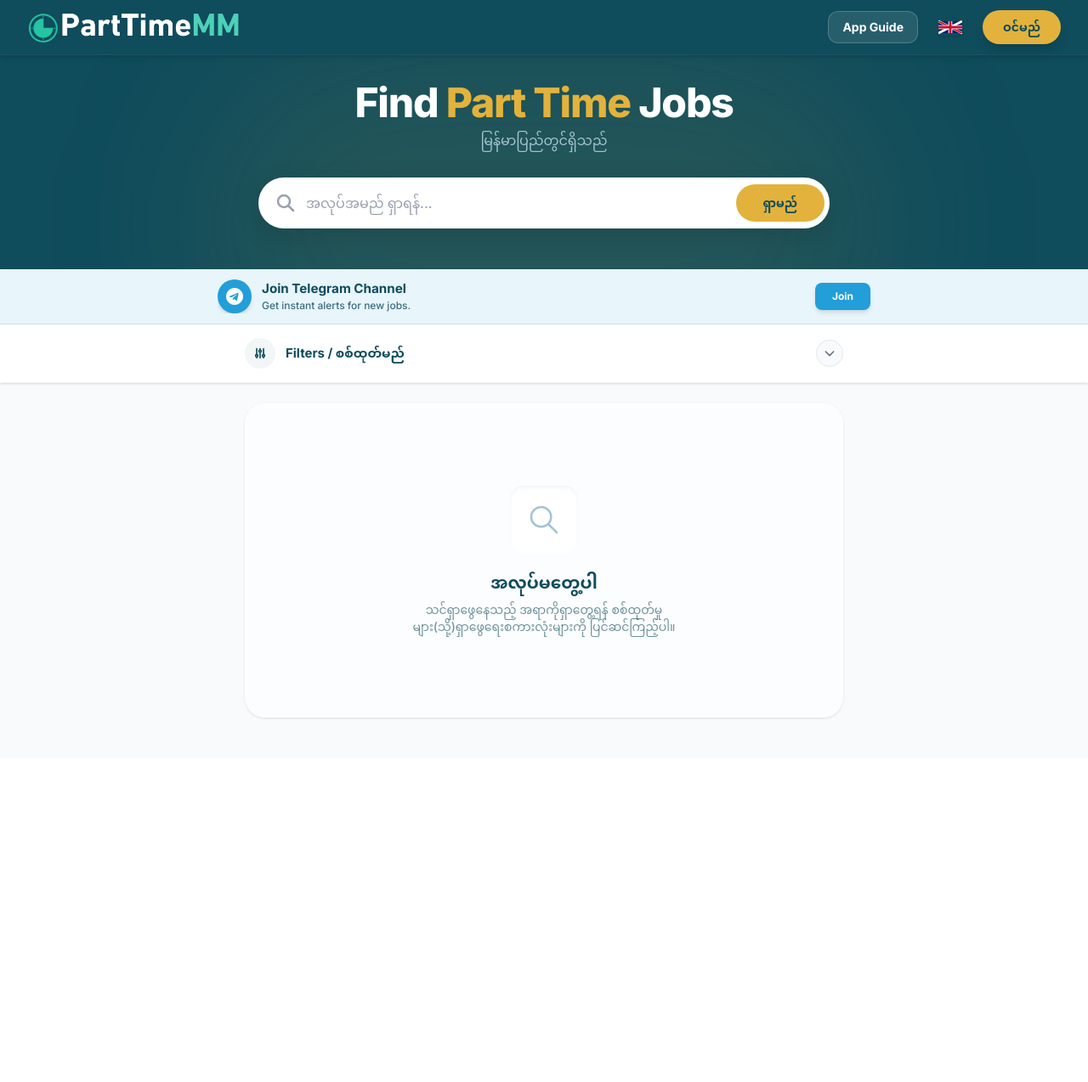
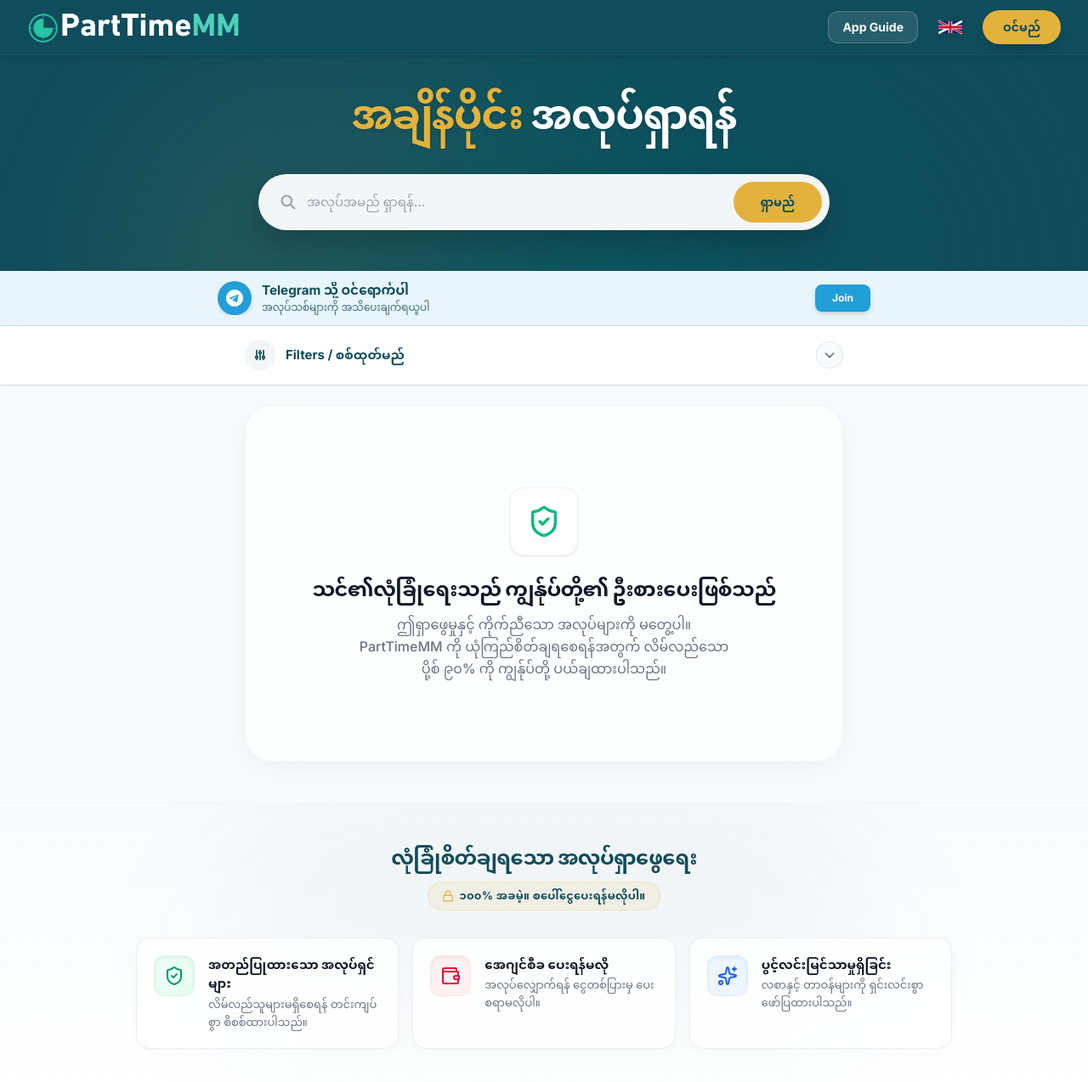
Before and after one commit to GarySPS/parttimemyanmar, a Next.js app: page / in a window 1280 px wide. Shown: the top 1274 px of the page at 85% size. Before the commit the page ends 893 px from the top, so only its background shows below. Built offline with nearby package versions, Linux system fonts and the light colour scheme; no server answers; the database is empty.

Commit message:
add page

```diff
--- a/src/app/page.tsx
+++ b/src/app/page.tsx
@@ -12,6 +12,7 @@ import CloseJobButton from '../components/CloseJobButton';
 import { getLang } from './utils/getLang';
 import { dictionaries } from './utils/dictionaries';
 import TelegramBanner from '../components/TelegramBanner';
+import { ShieldCheck, Wallet, Sparkles, Lock } from 'lucide-react';
 
 export default async function Home({
   searchParams,
@@ -87,36 +88,32 @@ export default async function Home({
       <div className="relative z-10 flex flex-col h-full">
         <Navbar />
 
-        {/* Full-width Search Hero (Sleek) */}
-        <div className="w-full bg-[#0f4c5c] pt-8 pb-12 px-4 md:px-8 relative z-10 overflow-hidden shadow-md">
-          <div className="absolute top-0 left-1/2 -translate-x-1/2 w-[800px] h-[400px] bg-[#e3b23c]/10 blur-[100px] rounded-full pointer-events-none"></div>
+        {/* HIGH-END PREMIUM HERO SECTION */}
+        <div className="w-full bg-[#0f4c5c] pt-10 pb-12 px-4 md:px-8 relative z-10 overflow-hidden shadow-md">
+          {/* Subtle Claude-style gradient mesh background */}
+          <div className="absolute top-0 left-1/2 -translate-x-1/2 w-[1000px] h-[500px] bg-gradient-to-r from-[#e3b23c]/15 via-emerald-500/10 to-[#0f4c5c] blur-[100px] rounded-full pointer-events-none opacity-80"></div>
 
           <div className="max-w-4xl mx-auto relative z-10">
-            <div className="text-center mb-8 px-2">
-              {/* Visually clean title for humans */}
-              <h1 className="text-3xl md:text-5xl font-extrabold text-white tracking-tight mb-2">
-                Find <span className="text-[#e3b23c]">Part Time</span> Jobs
+            <div className="text-center mb-10 px-2">
+              <h1 className="text-3xl sm:text-4xl md:text-5xl font-extrabold text-white tracking-tight drop-shadow-sm leading-tight whitespace-nowrap">
+                {t.heroFind}<span className="text-[#e3b23c]">{t.heroPartTime}</span>{t.heroJobs}
               </h1>
-              <p className="text-[#a4c3d2] text-sm md:text-base font-medium">
-                {t.subtitle}
-              </p>
-
-              {/* SEO TEXT: Hidden visually, but read perfectly by Google bots */}
               <h2 className="sr-only">
                 PartTimeMM Part Time Jobs မြန်မာပြည်. Search the best part time jobs (အချိန်ပိုင်း အလုပ်), freelance work, and student roles in Myanmar on PartTimeMM.
               </h2>
             </div>
 
-            <form method="GET" action="/" className="max-w-2xl mx-auto flex items-center bg-white rounded-full p-1.5 pl-5 shadow-[0_8px_30px_rgb(0,0,0,0.12)] focus-within:ring-4 focus-within:ring-[#e3b23c]/30 transition-all">
-              <svg className="w-6 h-6 text-gray-400" fill="none" stroke="currentColor" viewBox="0 0 24 24"><path strokeLinecap="round" strokeLinejoin="round" strokeWidth={2.5} d="M21 21l-6-6m2-5a7 7 0 11-14 0 7 7 0 0114 0z" /></svg>
+            {/* Premium Floating Search Bar */}
+            <form method="GET" action="/" className="max-w-2xl mx-auto flex items-center bg-white/95 backdrop-blur-xl rounded-full p-2 pl-6 shadow-[0_15px_35px_rgb(0,0,0,0.2)] focus-within:ring-4 focus-within:ring-[#e3b23c]/40 focus-within:bg-white transition-all duration-300 border border-white/20">
+              <svg className="w-5 h-5 text-gray-400" fill="none" stroke="currentColor" viewBox="0 0 24 24"><path strokeLinecap="round" strokeLinejoin="round" strokeWidth={2.5} d="M21 21l-6-6m2-5a7 7 0 11-14 0 7 7 0 0114 0z" /></svg>
               <input
                 type="text"
                 name="q"
                 defaultValue={searchTerm}
                 placeholder={t.searchPlaceholder}
-                className="flex-1 w-full bg-transparent border-none text-base font-medium text-gray-900 focus:outline-none focus:ring-0 placeholder-gray-400 py-3 px-3"
+                className="flex-1 w-full bg-transparent border-none text-[15px] font-medium text-gray-900 focus:outline-none focus:ring-0 placeholder-gray-400 py-3 px-3"
               />
-              <button type="submit" className="px-6 md:px-8 py-3 bg-[#e3b23c] text-[#0f4c5c] rounded-full text-sm font-bold hover:bg-[#f0c254] transition-colors">
+              <button type="submit" className="px-8 py-3.5 bg-[#e3b23c] text-[#0f4c5c] rounded-full text-sm font-bold hover:bg-[#f0c254] hover:shadow-lg hover:shadow-[#e3b23c]/40 transition-all active:scale-95">
                 {t.searchBtn}
               </button>
             </form>
@@ -127,7 +124,7 @@ export default async function Home({
         <TelegramBanner />
 
         {/* PREMIUM EXPANDABLE FILTER SECTION */}
-        <section className="w-full bg-white border-b border-gray-100 relative z-30 shadow-sm">
+        <section className="w-full bg-white/95 backdrop-blur-md border-b border-gray-100 sticky top-[64px] z-40 shadow-sm">
           <div className="max-w-3xl mx-auto px-4 md:px-8">
             <details className="group [&_summary::-webkit-details-marker]:hidden">
 
@@ -360,17 +357,76 @@ export default async function Home({
                 })}
               </div>
             ) : (
-              <div className="w-full py-24 bg-white/60 backdrop-blur-md rounded-3xl border border-white/50 text-center shadow-sm flex flex-col items-center justify-center">
-                <div className="w-20 h-20 bg-white/80 rounded-2xl flex items-center justify-center mb-5 shadow-inner">
-                  <svg className="w-10 h-10 text-[#a4c3d2]" fill="none" viewBox="0 0 24 24" stroke="currentColor">
-                    <path strokeLinecap="round" strokeLinejoin="round" strokeWidth={1.5} d="M21 21l-6-6m2-5a7 7 0 11-14 0 7 7 0 0114 0z" />
-                  </svg>
+              /* PREMIUM ANTI-SCAM EMPTY STATE */
+              <div className="w-full py-24 px-6 bg-white/70 backdrop-blur-2xl rounded-[2rem] border border-gray-100 text-center shadow-[0_8px_30px_rgb(0,0,0,0.04)] flex flex-col items-center justify-center">
+                <div className="w-20 h-20 bg-white rounded-2xl flex items-center justify-center mb-6 shadow-sm border border-gray-100">
+                  <ShieldCheck className="w-10 h-10 text-emerald-500" />
                 </div>
-                <h3 className="text-xl font-extrabold text-[#0f4c5c] mb-2">{t.noJobs}</h3>
-                <p className="text-[#0f4c5c]/60 text-sm max-w-xs mx-auto font-medium">{t.noJobsDesc}</p>
+                <h3 className="text-2xl font-extrabold text-gray-900 mb-3 tracking-tight">{t.emptyStateTitle}</h3>
+                <p className="text-gray-500 text-base max-w-md mx-auto font-medium leading-relaxed">
+                  {t.emptyStateDesc}
+                </p>
+                {hasActiveFilters && (
+                  <Link href="/" className="mt-8 px-8 py-3 bg-gray-900 text-white rounded-full text-sm font-bold hover:bg-gray-800 transition-colors shadow-lg shadow-gray-900/20 active:scale-95">
+                    {t.clearFilters}
+                  </Link>
+                )}
               </div>
             )}
           </section>
+        </div>
+
+        {/* PREMIUM COMPACT TRUST FOOTER */}
+        <div className="w-full bg-gradient-to-b from-[#f8fafc] to-white border-t border-gray-100 pt-12 pb-16 mt-auto relative overflow-hidden">
+          {/* Subtle background flair */}
+          <div className="absolute top-0 left-1/2 -translate-x-1/2 w-[800px] h-[400px] bg-gradient-to-b from-[#0f4c5c]/5 to-transparent blur-[80px] rounded-full pointer-events-none"></div>
+
+          <div className="max-w-5xl mx-auto px-4 md:px-8 relative z-10">
+
+            {/* Header & Lock Micro-copy */}
+            <div className="flex flex-col items-center text-center mb-8">
+              <h3 className="text-xl md:text-2xl font-extrabold text-[#0f4c5c] tracking-tight">{t.footerTitle}</h3>
+              <div className="flex items-center justify-center gap-1.5 mt-3 px-4 py-1.5 bg-[#e3b23c]/10 rounded-full border border-[#e3b23c]/20">
+                <Lock className="w-3.5 h-3.5 text-[#e3b23c]" />
+                <span className="text-[#0f4c5c] text-[13px] font-bold tracking-wide">{t.footerSub}</span>
+              </div>
+            </div>
+
+            <div className="grid grid-cols-1 md:grid-cols-3 gap-4">
+              {/* Premium Compact Badge 1 */}
+              <div className="group relative bg-white/80 backdrop-blur-md border border-gray-200/60 p-5 rounded-2xl shadow-[0_2px_12px_rgba(0,0,0,0.02)] hover:shadow-[0_8px_24px_rgba(15,76,92,0.06)] hover:border-[#0f4c5c]/20 hover:-translate-y-0.5 transition-all duration-300 flex items-start gap-4">
+                <div className="w-12 h-12 shrink-0 rounded-xl bg-gradient-to-br from-emerald-50 to-emerald-100/50 border border-emerald-100 flex items-center justify-center group-hover:scale-105 transition-transform duration-300 shadow-inner">
+                  <ShieldCheck className="w-6 h-6 text-emerald-600" />
+                </div>
+                <div>
+                  <p className="text-[15px] font-bold text-gray-900 mb-0.5">{t.badge1Title}</p>
+                  <p className="text-[13px] text-gray-500 font-medium leading-relaxed">{t.badge1Desc}</p>
+                </div>
+              </div>
+
+              {/* Premium Compact Badge 2 */}
+              <div className="group relative bg-white/80 backdrop-blur-md border border-gray-200/60 p-5 rounded-2xl shadow-[0_2px_12px_rgba(0,0,0,0.02)] hover:shadow-[0_8px_24px_rgba(15,76,92,0.06)] hover:border-[#0f4c5c]/20 hover:-translate-y-0.5 transition-all duration-300 flex items-start gap-4">
+                <div className="w-12 h-12 shrink-0 rounded-xl bg-gradient-to-br from-rose-50 to-rose-100/50 border border-rose-100 flex items-center justify-center group-hover:scale-105 transition-transform duration-300 shadow-inner">
+                  <Wallet className="w-6 h-6 text-rose-600" />
+                </div>
+                <div>
+                  <p className="text-[15px] font-bold text-gray-900 mb-0.5">{t.badge2Title}</p>
+                  <p className="text-[13px] text-gray-500 font-medium leading-relaxed">{t.badge2Desc}</p>
+                </div>
+              </div>
+
+              {/* Premium Compact Badge 3 */}
+              <div className="group relative bg-white/80 backdrop-blur-md border border-gray-200/60 p-5 rounded-2xl shadow-[0_2px_12px_rgba(0,0,0,0.02)] hover:shadow-[0_8px_24px_rgba(15,76,92,0.06)] hover:border-[#0f4c5c]/20 hover:-translate-y-0.5 transition-all duration-300 flex items-start gap-4">
+                <div className="w-12 h-12 shrink-0 rounded-xl bg-gradient-to-br from-blue-50 to-blue-100/50 border border-blue-100 flex items-center justify-center group-hover:scale-105 transition-transform duration-300 shadow-inner">
+                  <Sparkles className="w-6 h-6 text-blue-600" />
+                </div>
+                <div>
+                  <p className="text-[15px] font-bold text-gray-900 mb-0.5">{t.badge3Title}</p>
+                  <p className="text-[13px] text-gray-500 font-medium leading-relaxed">{t.badge3Desc}</p>
+                </div>
+              </div>
+            </div>
+          </div>
         </div>
 
         {/* SEO Structured Data: Google Sitelinks Search Box */}
--- a/src/app/utils/dictionaries.ts
+++ b/src/app/utils/dictionaries.ts
@@ -5,6 +5,7 @@ export type Language = 'my' | 'en';
 export const dictionaries = {
   my: {
     nav: {
+      jobs: "အလုပ်များ",
       postJob: "အလုပ် Post တင်ရန်",
       profile: "ပရိုဖိုင်",
       savedJobs: "မှတ်ထားသော အလုပ်များ",
@@ -15,6 +16,9 @@ export const dictionaries = {
       safetyAlert: "၁၀၀% အမည်မဖော်ပြသောတိုက်ရိုက်လမ်းညွှန်။ လုံခြုံရေးအတွက် အမြဲတမ်း နေ့ဘက် လူစည်ကားသောနေရာတွင်သာ တွေ့ဆုံပါ။ ကြိုတင်ငွေပေးချေမှုတောင်းဆိုခြင်းများသတိပြုပါ။"
     },
     home: {
+      heroFind: "",
+      heroPartTime: "အချိန်ပိုင်း",
+      heroJobs: " အလုပ်ရှာရန်",
       title: "Part Time Jobs",
       subtitle: "မြန်မာပြည်တွင်ရှိသည်",
       searchPlaceholder: "အလုပ်အမည် ရှာရန်...",
@@ -38,7 +42,18 @@ export const dictionaries = {
   per: "/",
   expired: "သက်တမ်းကုန်သွားပါပြီ",
   daysLeft: "ရက် ကျန်သေးသည်",
-  all: "အားလုံး"
+  all: "အားလုံး",
+  trustTop: "၁၀၀% အခမဲ့။ မည်သည့်အခကြေးငွေမှ ပေးရန်မလိုပါ။",
+  emptyStateTitle: "သင်၏လုံခြုံရေးသည် ကျွန်ုပ်တို့၏ ဦးစားပေးဖြစ်သည်",
+  emptyStateDesc: "ဤရှာဖွေမှုနှင့် ကိုက်ညီသော အလုပ်များကို မတွေ့ပါ။ PartTimeMM ကို ယုံကြည်စိတ်ချရစေရန်အတွက် လိမ်လည်သော ပို့စ် ၉၀% ကို ကျွန်ုပ်တို့ ပယ်ချထားပါသည်။",
+  footerTitle: "လုံခြုံစိတ်ချရသော အလုပ်ရှာဖွေရေး",
+  footerSub: "၁၀၀% အခမဲ့။ စပေါ်ငွေပေးရန်မလိုပါ။",
+  badge1Title: "အတည်ပြုထားသော အလုပ်ရှင်များ",
+  badge1Desc: "လိမ်လည်သူများမရှိစေရန် တင်းကျပ်စွာ စိစစ်ထားပါသည်။",
+  badge2Title: "အေဂျင်စီခ ပေးရန်မလို",
+  badge2Desc: "အလုပ်လျှောက်ရန် ငွေတစ်ပြားမှ ပေးစရာမလိုပါ။",
+  badge3Title: "ပွင့်လင်းမြင်သာမှုရှိခြင်း",
+  badge3Desc: "လစာနှင့် တာဝန်များကို ရှင်းလင်းစွာ ဖော်ပြထားပါသည်။"
     },
     login: {
   emailLabel: "အီးမေးလ်လိပ်စာ",
@@ -230,12 +245,18 @@ installGuide: {
   androidStep2: "၂။ အပေါ်ညာဘက်ထောင့်ရှိ Menu ခလုတ် (အစက်သုံးစက်) ကို နှိပ်ပါ။",
   androidStep3: "၃။ 'Add to Home screen' သို့မဟုတ် 'Install App' ကို နှိပ်ပါ။",
   backBtn: "ပင်မစာမျက်နှာသို့ ပြန်သွားမည်"
-}
+},
+telegram: {
+      title: "Telegram သို့ ဝင်ရောက်ပါ",
+      subtitle: "အလုပ်သစ်များကို အသိပေးချက်ရယူပါ",
+      joinBtn: "Join"
+    },
   },
 
 
   en: {
     nav: {
+      jobs: "Jobs",
       postJob: "Post a Job",
       profile: "Profile",
       savedJobs: "Saved Jobs",
@@ -246,6 +267,9 @@ installGuide: {
       safetyAlert: "100% anonymous directory. Always meet in public daylight within your immediate ward. Never pay in advance for no reason."
     },
     home: {
+      heroFind: "Find ",
+      heroPartTime: "Part Time",
+      heroJobs: " Jobs",
       title: "Part Time Jobs",
       subtitle: "in Myanmar",
       searchPlaceholder: "Search job title...",
@@ -269,7 +293,18 @@ installGuide: {
   per: " per ",
   expired: "Expired",
   daysLeft: "d+ left",
-  all: "All"
+  all: "All",
+  trustTop: "100% Free for Job Seekers. No fees ever.",
+  emptyStateTitle: "Your Safety is our Priority",
+  emptyStateDesc: "We couldn't find any jobs matching this filter. We actively reject 90% of sketchy listings and social media scams to keep PartTimeMM clean.",
+  footerTitle: "Your Safe Job Platform",
+  footerSub: "100% Free for Job Seekers. No fees ever.",
+  badge1Title: "Verified Employers",
+  badge1Desc: "Strict platform vetting process keeps scammers out.",
+  badge2Title: "Zero Deposit Fees",
+  badge2Desc: "You never pay a single kyat to apply or interview.",
+  badge3Title: "Clear Salary & Duties",
+  badge3Desc: "Transparent job postings with no hidden traps."
     },
     login: {
   emailLabel: "Email Address",
@@ -461,6 +496,11 @@ installGuide: {
   androidStep2: "2. Tap the Menu button (three dots in the top right corner).",
   androidStep3: "3. Tap 'Add to Home screen' or 'Install App'.",
   backBtn: "Back to Home"
-}
+},
+telegram: {
+      title: "Join Telegram Channel",
+      subtitle: "Get instant alerts for new jobs.",
+      joinBtn: "Join"
+    },
   }
 };
--- a/src/components/Navbar.tsx
+++ b/src/components/Navbar.tsx
@@ -65,7 +65,7 @@ export default async function Navbar() {
                   <svg className="w-5 h-5 text-gray-400" fill="none" viewBox="0 0 24 24" stroke="currentColor">
                     <path strokeLinecap="round" strokeLinejoin="round" strokeWidth={2} d="M21 13.255A23.931 23.931 0 0112 15c-3.183 0-6.22-.62-9-1.745M16 6V4a2 2 0 00-2-2h-4a2 2 0 00-2 2v2m4 6h.01M5 20h14a2 2 0 002-2V8a2 2 0 00-2-2H5a2 2 0 00-2 2v10a2 2 0 002 2z" />
                   </svg>
-                  Jobs
+                  {t.jobs}
                 </Link>
               </div>
 
--- a/src/components/TelegramBanner.tsx
+++ b/src/components/TelegramBanner.tsx
@@ -1,6 +1,12 @@
 //src/components/TelegramBanner.ts
 
-export default function TelegramBanner() {
+import { getLang } from '../app/utils/getLang'; // Adjust path if your utils are in src/utils/
+import { dictionaries } from '../app/utils/dictionaries';
+
+export default async function TelegramBanner() {
+  const lang = await getLang();
+  const t = dictionaries[lang].telegram;
+
   return (
     <div className="w-full bg-[#e8f5fb] border-b border-[#229ED9]/20 shadow-sm py-3 px-4 md:px-8 relative z-20">
       <div className="w-full max-w-3xl mx-auto flex flex-row items-center justify-between gap-3">
@@ -14,10 +20,10 @@ export default function TelegramBanner() {
           </div>
           <div className="text-left flex-1 min-w-0">
             <h3 className="text-[0.95rem] font-bold text-[#0f4c5c] leading-tight truncate">
-              Join Telegram Channel
+              {t.title}
             </h3>
             <p className="text-[0.75rem] text-[#0f4c5c]/80 font-medium mt-0.5 truncate">
-              Get instant alerts for new jobs.
+              {t.subtitle}
             </p>
           </div>
         </div>
@@ -29,7 +35,7 @@ export default function TelegramBanner() {
           rel="noopener noreferrer"
           className="shrink-0 px-5 py-2 bg-[#229ED9] hover:bg-[#1d82b3] text-white rounded-lg text-xs font-bold transition-all shadow-md active:scale-[0.97]"
         >
-          Join
+          {t.joinBtn}
         </a>
 
       </div>
```
